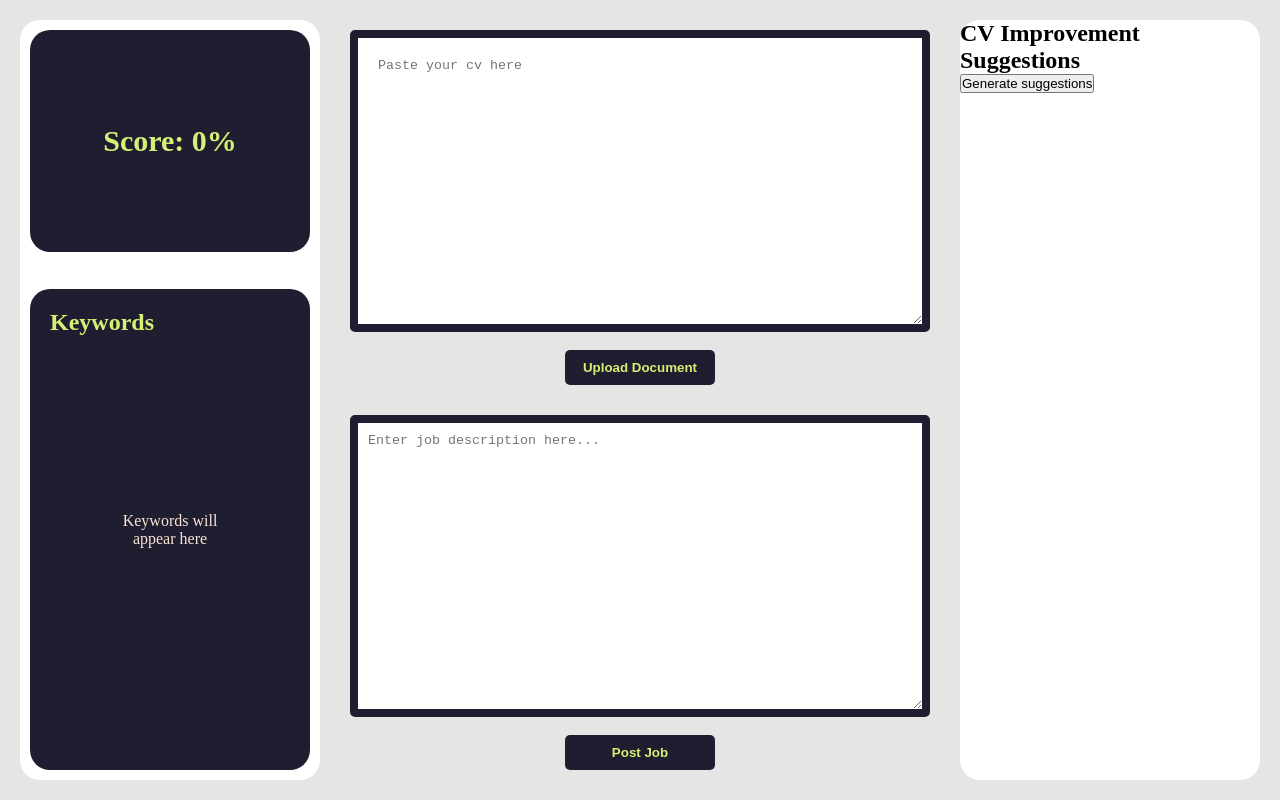
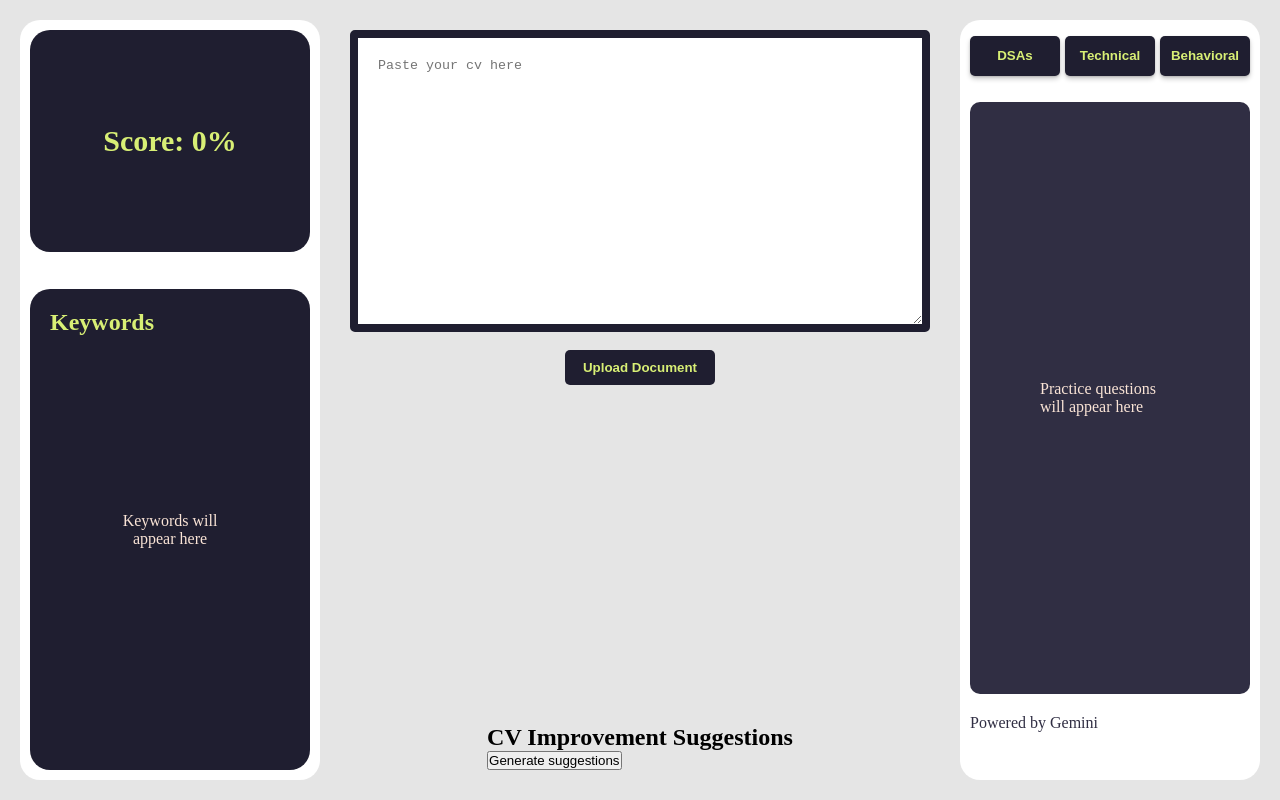
Before and after one commit to Presho99/job-hunter, a React (Create React App) app: page / in a window 1280 px wide. Built offline with nearby package versions, Linux system fonts and the light colour scheme.

Commit message:
Enable improvement suggestions immediately o

```diff
--- a/src/App.js
+++ b/src/App.js
@@ -4,6 +4,8 @@ import Keywords from "./components/Keywords";
 import Doc from "./components/Doc";
 import Score from "./components/Score";
 import Correction from "./components/Correction";
+import Prep from "./components/Prep";
+
 import "./App.css";
 
 function App() {
@@ -27,11 +29,17 @@ function App() {
           <Keywords jobDescription={jobDescription} />
         </div>
         <div className="middle">
-          <Doc handleUpload={handleDocumentUpload} />
-          <Job onSubmit={handleJobSubmit} />
+          {!uploadedDoc ? (
+             <Doc handleUpload={handleDocumentUpload} />
+          ) : (
+            <Job onSubmit={handleJobSubmit} />
+          )}
+
+         <Correction jobDescription={jobDescription} uploadedDoc={uploadedDoc} />
+
         </div>
         <div className="right">
-        <Correction jobDescription={jobDescription} uploadedDoc={uploadedDoc} />
+            <Prep jobDescription={jobDescription}/>
         </div>
 
 
```
